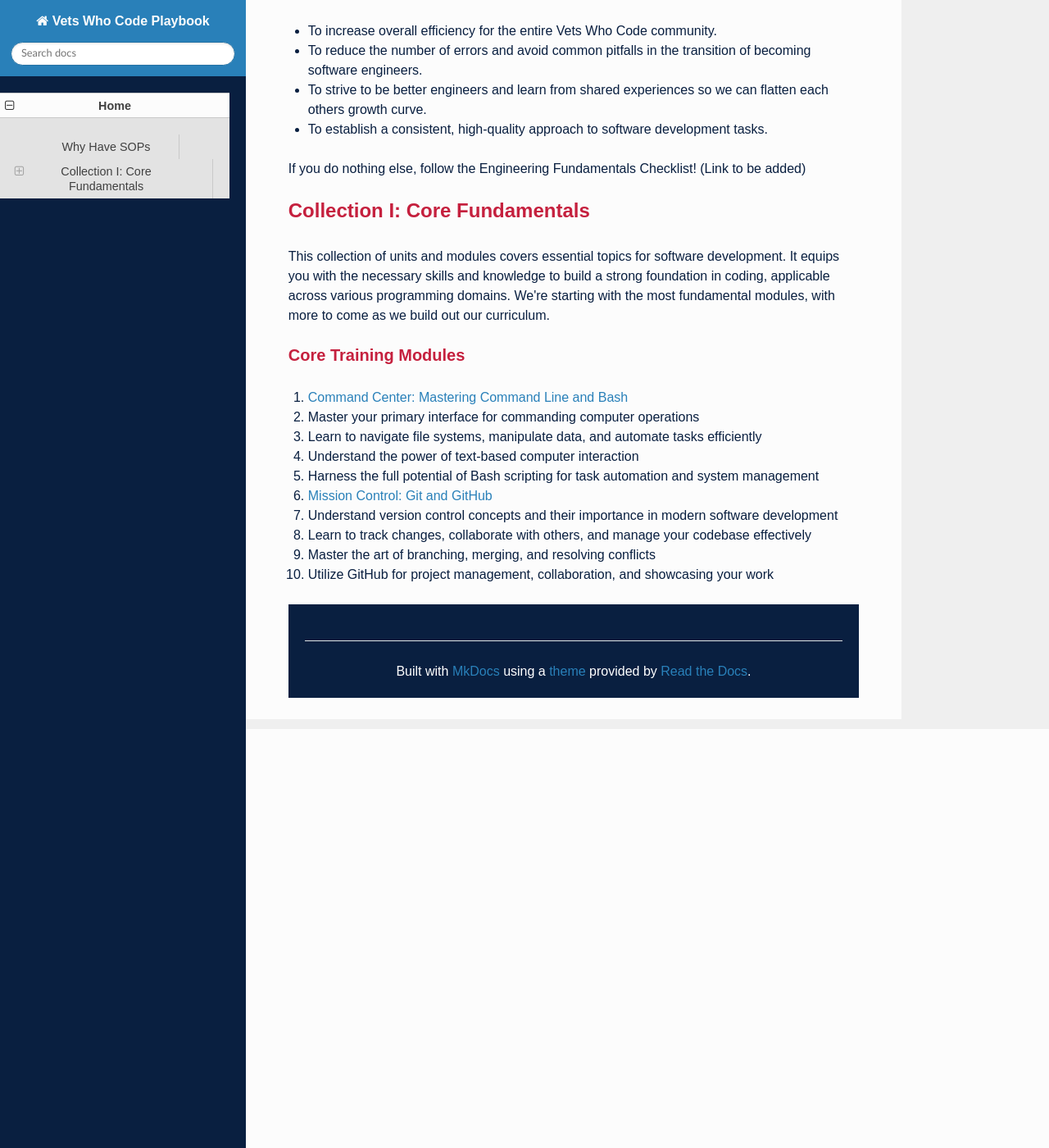
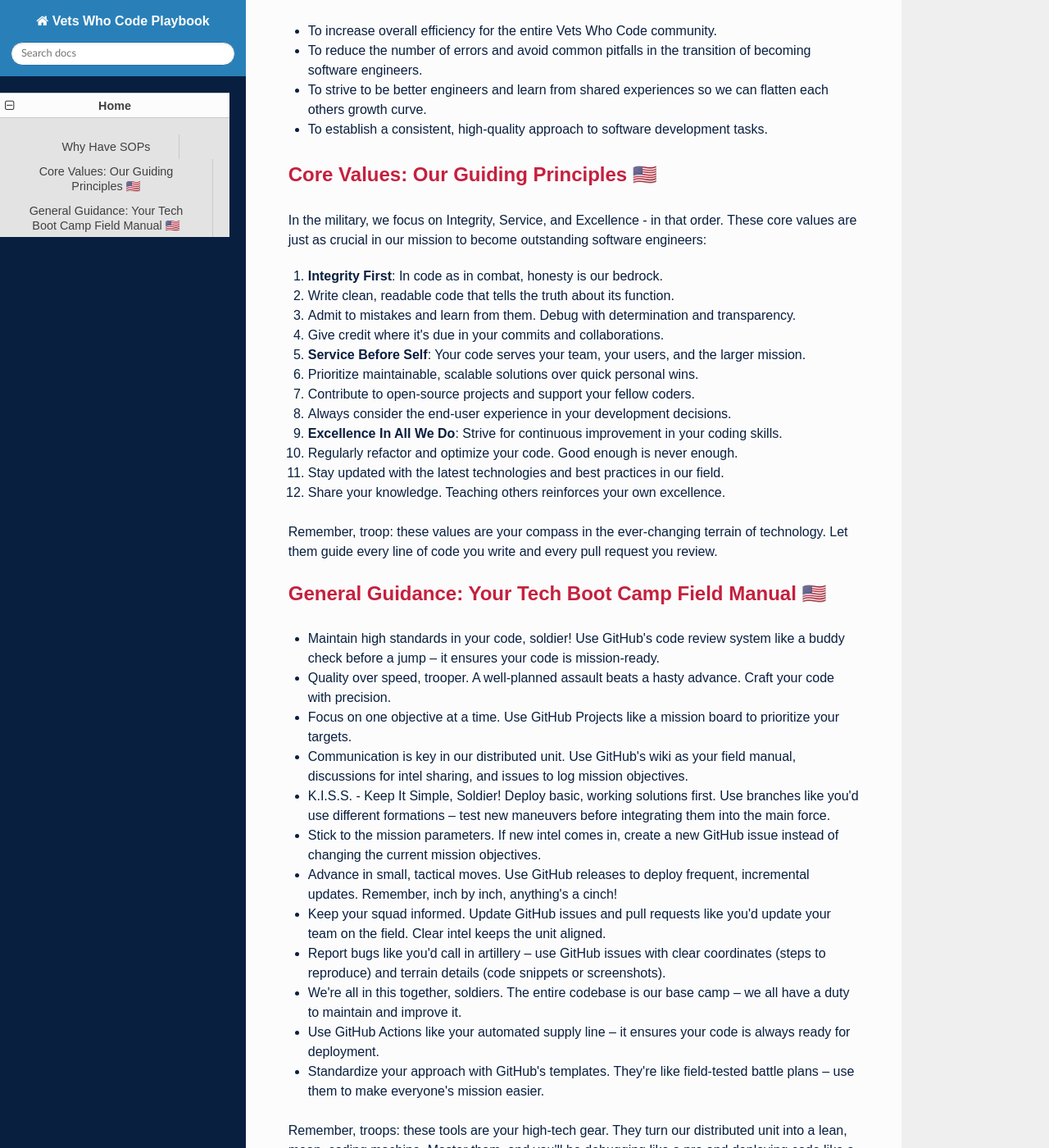
Before and after one commit to Vets-Who-Code/Vets-Who-Code.github.io, an MkDocs documentation site: the page built from docs/index.md, in a window 1280 px wide and 1400 px high, scrolled down 511 px. Shown: the whole window at 82% size. Built offline with MkDocs 1.6.1, drawn with Linux system fonts in a browser that asks for light colours; nearby versions of some CDN libraries; some of the changed text lies outside the part shown.

Commit message:
index complete

```diff
--- a/docs/index.md
+++ b/docs/index.md
@@ -1,4 +1,4 @@
-# Vets Who Code Engineering Standard Operating Procedures (SOPs)
+# Vets Who Code Engineering Standard Operating Procedures (SOPs) 🇺🇸
 
 A veteran transitioning into software engineering through Vets Who Code...
 
@@ -7,7 +7,7 @@ A veteran transitioning into software engineering through Vets Who Code...
 * Leads by example. Models the behaviors we desire both interpersonally and technically.
 * Strives to understand how their work fits into a broader context and ensures mission success.
 
-These are our Standard Operating Procedures for Software Engineering Core Fundamentals. All contributions are welcome! Please feel free to submit a pull request to get involved.
+These are our Standard Operating Procedures for Software Engineering as a Vets Who Code Troop. All contributions are welcome! Please feel free to submit a pull request to get involved.
 
 ## Why Have SOPs
 
@@ -16,22 +16,53 @@ These are our Standard Operating Procedures for Software Engineering Core Fundam
 * To strive to be better engineers and learn from shared experiences so we can flatten each others growth curve.
 * To establish a consistent, high-quality approach to software development tasks.
 
-If you do nothing else, follow the Engineering Fundamentals Checklist! (Link to be added)
+## Core Values: Our Guiding Principles 🇺🇸
 
-## Collection I: Core Fundamentals
+In the military, we focus on Integrity, Service, and Excellence - in that order. These core values are just as crucial in our mission to become outstanding software engineers:
 
-This collection of units and modules covers essential topics for software development. It equips you with the necessary skills and knowledge to build a strong foundation in coding, applicable across various programming domains. We're starting with the most fundamental modules, with more to come as we build out our curriculum.
+1. **Integrity First**: In code as in combat, honesty is our bedrock.
+   - Write clean, readable code that tells the truth about its function.
+   - Admit to mistakes and learn from them. Debug with determination and transparency.
+   - Give credit where it's due in your commits and collaborations.
 
-### Core Training Modules
+2. **Service Before Self**: Your code serves your team, your users, and the larger mission.
+   - Prioritize maintainable, scalable solutions over quick personal wins.
+   - Contribute to open-source projects and support your fellow coders.
+   - Always consider the end-user experience in your development decisions.
 
-1. [Command Center: Mastering Command Line and Bash](command-line-bash/intro.md)
-   - Master your primary interface for commanding computer operations
-   - Learn to navigate file systems, manipulate data, and automate tasks efficiently
-   - Understand the power of text-based computer interaction
-   - Harness the full potential of Bash scripting for task automation and system management
+3. **Excellence In All We Do**: Strive for continuous improvement in your coding skills.
+   - Regularly refactor and optimize your code. Good enough is never enough.
+   - Stay updated with the latest technologies and best practices in our field.
+   - Share your knowledge. Teaching others reinforces your own excellence.
 
-2. [Mission Control: Git and GitHub](git-github/intro.md)
-   - Understand version control concepts and their importance in modern software development
-   - Learn to track changes, collaborate with others, and manage your codebase effectively
-   - Master the art of branching, merging, and resolving conflicts
-   - Utilize GitHub for project management, collaboration, and showcasing your work
+Remember, troop: these values are your compass in the ever-changing terrain of technology. Let them guide every line of code you write and every pull request you review.
+
+## General Guidance: Your Tech Boot Camp Field Manual 🇺🇸
+
+* Maintain high standards in your code, soldier! Use GitHub's code review system like a buddy check before a jump – it ensures your code is mission-ready.
+
+* Quality over speed, trooper. A well-planned assault beats a hasty advance. Craft your code with precision.
+
+* Focus on one objective at a time. Use GitHub Projects like a mission board to prioritize your targets.
+
+* Communication is key in our distributed unit. Use GitHub's wiki as your field manual, discussions for intel sharing, and issues to log mission objectives.
+
+* K.I.S.S. - Keep It Simple, Soldier! Deploy basic, working solutions first. Use branches like you'd use different formations – test new maneuvers before integrating them into the main force.
+
+* Stick to the mission parameters. If new intel comes in, create a new GitHub issue instead of changing the current mission objectives.
+
+* Advance in small, tactical moves. Use GitHub releases to deploy frequent, incremental updates. Remember, inch by inch, anything's a cinch!
+
+* Keep your squad informed. Update GitHub issues and pull requests like you'd update your team on the field. Clear intel keeps the unit aligned.
+
+* Report bugs like you'd call in artillery – use GitHub issues with clear coordinates (steps to reproduce) and terrain details (code snippets or screenshots).
+
+* We're all in this together, soldiers. The entire codebase is our base camp – we all have a duty to maintain and improve it.
+
+* Use GitHub Actions like your automated supply line – it ensures your code is always ready for deployment.
+
+* Standardize your approach with GitHub's templates. They're like field-tested battle plans – use them to make everyone's mission easier.
+
+Remember, troops: these tools are your high-tech gear. They turn our distributed unit into a lean, mean, coding machine. Master them, and you'll be debugging like a pro and deploying code like a seasoned cyber warrior in no time.
+
+Stay frosty, keep coding, and let's show them what Vets Who Code can do! HUA! 🇺🇸
```
